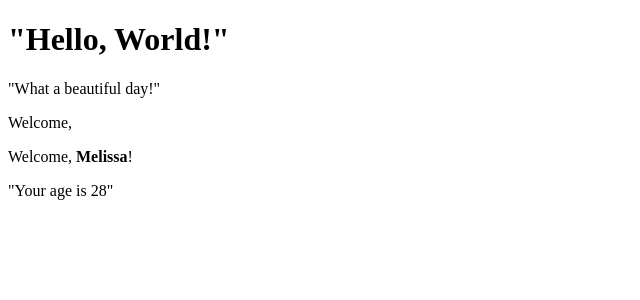
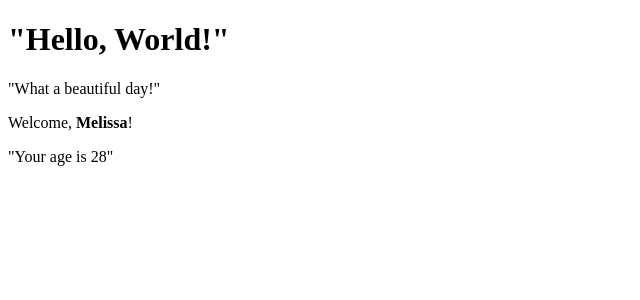
Before and after one commit to Meli357/REACT-exercises, a React (Create React App) app: page / in a window 1280 px wide. Shown: the top 300 px of the page, without its empty margins (0-640 px from the left). Built offline with nearby package versions, Linux system fonts and the light colour scheme.

Commit message:
modify name prop

```diff
--- a/src/Welcome.js
+++ b/src/Welcome.js
@@ -4,7 +4,7 @@ export class Welcome extends React.Component{
     render(){
         return(
             <div>
-                <p>Welcome, {nameGreet}</p>
+                <p>Welcome, {nameGreet}!</p>
                 <p>"Your age is {this.props.age}"</p>
             </div>
         )
@@ -12,7 +12,7 @@ export class Welcome extends React.Component{
 }
 
 const name = "Melissa"
-const nameGreet = <p>Welcome, <strong>{name}</strong>!</p>
+const nameGreet = <strong>{name}</strong>
 
 Welcome.defaultProps={
     // name: "Melissa",
```
